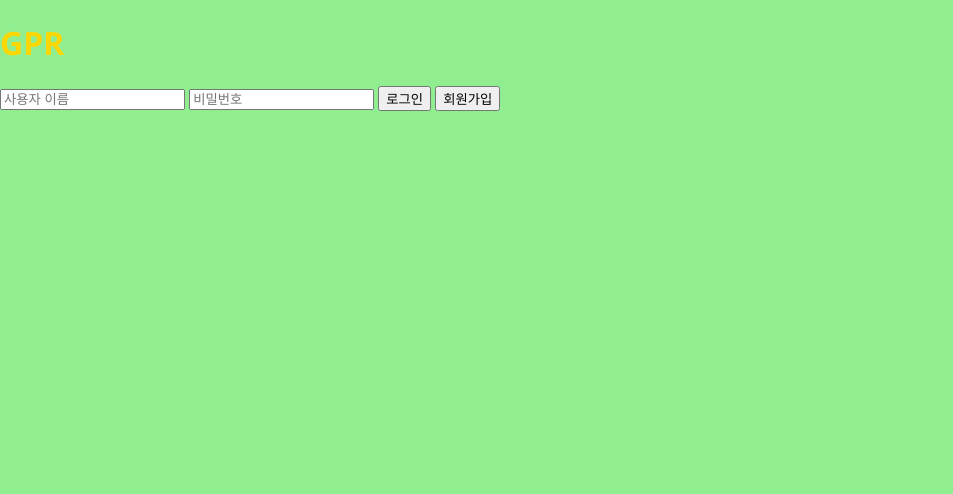
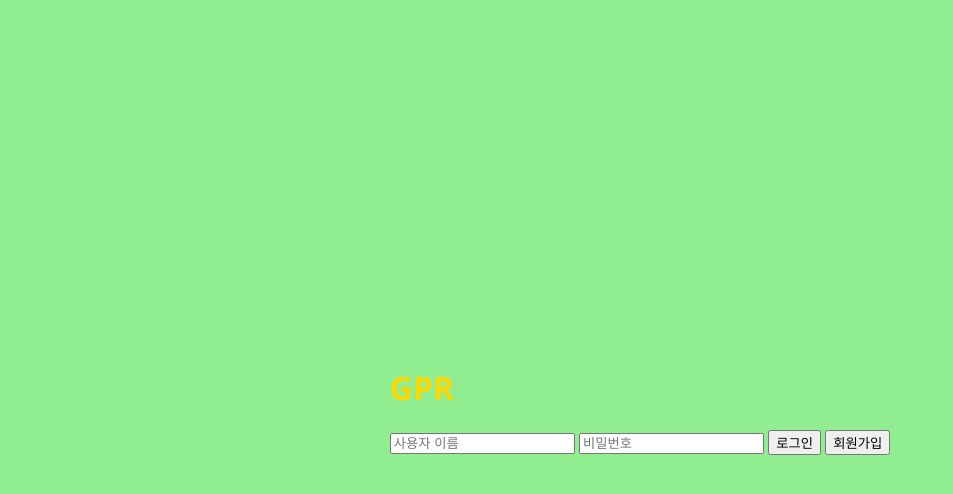
Before and after one commit to mo0118mo-glitch/-rpg_game-GPR-Mobile-, a plain HTML site: page index.html in a window 1280 px wide. Shown: the whole page, without its empty margins (0-953 px from the left). Drawn offline with Linux system fonts and the light colour scheme.

Commit message:
feat: Reduce screen size by 20% and center content

```diff
--- a/style.css
+++ b/style.css
@@ -5,6 +5,9 @@ html, body {
     background-color: #90EE90;
     color: #fff;
     font-family: 'Segoe UI', sans-serif;
+    display: flex;
+    justify-content: center;
+    align-items: center;
 }
 
 h1 {
@@ -16,6 +19,8 @@ h1 {
     height: 100%;
     display: none;
     position: relative;
+    transform: scale(0.8);
+    transform-origin: center center;
 }
 
 canvas {
```
